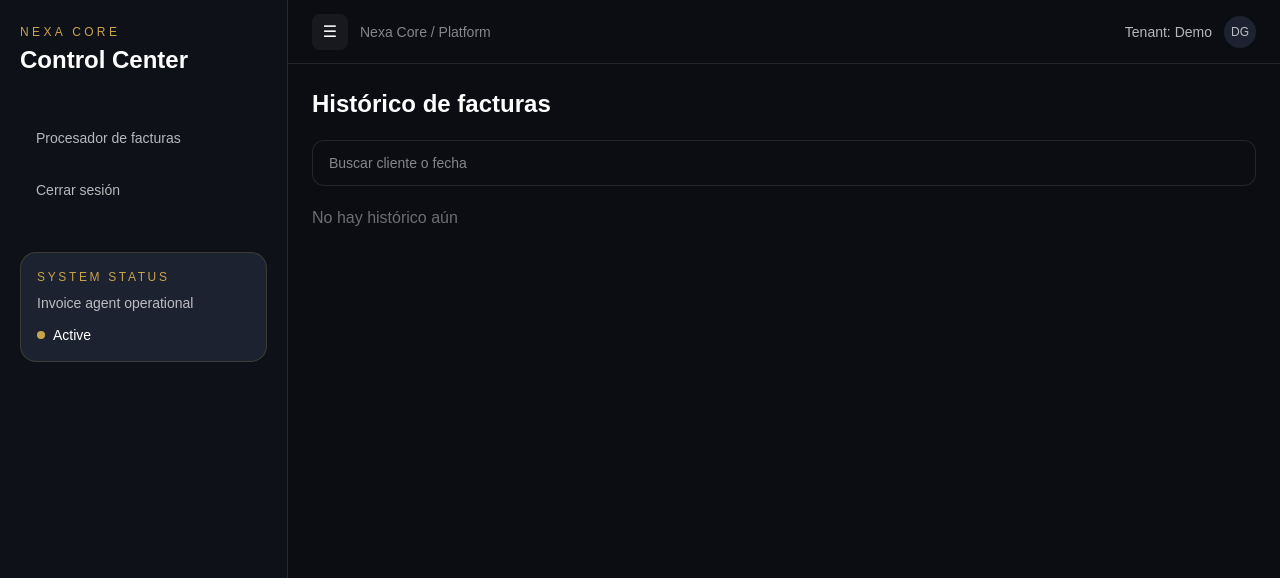
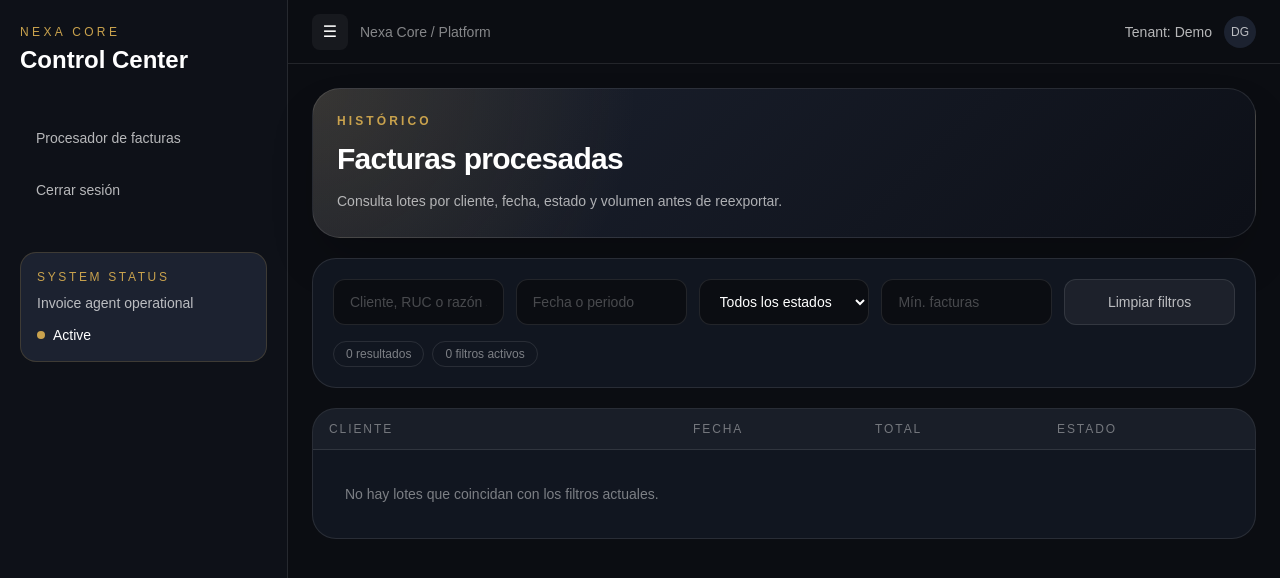
Before and after one commit to marcegale/aon-app, a Next.js app: page /historico in a window 1280 px wide. Shown: the top 578 px of the page. Built offline with nearby package versions, Linux system fonts and the light colour scheme.

Commit message:
feat: improve history filters

```diff
--- a/components/history/history-workspace.tsx
+++ b/components/history/history-workspace.tsx
@@ -19,51 +19,140 @@ function readHistory() {
   }
 }
 
+function getStatus(item: HistoryBatch) {
+  if (item.total > 0 && item.validated >= item.total) return "validado";
+  if (item.validated > 0) return "parcial";
+  return "pendiente";
+}
+
 export default function HistoryWorkspace() {
   const [items, setItems] = useState<HistoryBatch[]>([]);
-  const [query, setQuery] = useState("");
+  const [clientQuery, setClientQuery] = useState("");
+  const [dateQuery, setDateQuery] = useState("");
+  const [statusQuery, setStatusQuery] = useState("todos");
+  const [minTotal, setMinTotal] = useState("");
 
   useEffect(() => {
     setItems(readHistory());
   }, []);
 
   const filteredItems = useMemo(() => {
-    const q = query.toLowerCase();
-    if (!q) return items;
+    const normalizedClient = clientQuery.trim().toLowerCase();
+    const normalizedDate = dateQuery.trim().toLowerCase();
+    const minTotalNumber = Number(minTotal || 0);
 
-    return items.filter((item) =>
-      `${item.client} ${item.date}`.toLowerCase().includes(q)
-    );
-  }, [items, query]);
+    return items.filter((item) => {
+      const status = getStatus(item);
+      const matchesClient = !normalizedClient || item.client.toLowerCase().includes(normalizedClient);
+      const matchesDate = !normalizedDate || item.date.toLowerCase().includes(normalizedDate);
+      const matchesStatus = statusQuery === "todos" || status === statusQuery;
+      const matchesTotal = !minTotal || item.total >= minTotalNumber;
+
+      return matchesClient && matchesDate && matchesStatus && matchesTotal;
+    });
+  }, [items, clientQuery, dateQuery, statusQuery, minTotal]);
+
+  const activeFilterCount = [clientQuery, dateQuery, statusQuery !== "todos" ? statusQuery : "", minTotal].filter(Boolean).length;
+
+  function clearFilters() {
+    setClientQuery("");
+    setDateQuery("");
+    setStatusQuery("todos");
+    setMinTotal("");
+  }
 
   return (
     <div className="space-y-5">
-      <h1 className="text-2xl font-semibold text-white">
-        Histórico de facturas
+      <div className="rounded-[28px] border border-white/10 bg-[radial-gradient(circle_at_top_left,rgba(201,162,77,0.16),transparent_34%),linear-gradient(135deg,rgba(28,34,48,0.98),rgba(13,16,24,0.98))] p-6 shadow-2xl shadow-black/25">
+        <p className="text-xs font-semibold uppercase tracking-[0.26em] text-[#C9A24D]">
+          Histórico
+        </p>
+        <h1 className="mt-3 text-3xl font-semibold tracking-tight text-white">
+          Facturas procesadas
         </h1>
+        <p className="mt-3 max-w-2xl text-sm leading-6 text-white/65">
+          Consulta lotes por cliente, fecha, estado y volumen antes de reexportar.
+        </p>
+      </div>
 
+      <div className="rounded-[24px] border border-white/10 bg-[#111620] p-5">
+        <div className="grid gap-3 lg:grid-cols-5">
           <input
-        value={query}
-        onChange={(e) => setQuery(e.target.value)}
-        placeholder="Buscar cliente o fecha"
-        className="w-full rounded-xl border border-white/10 bg-[#0B0D12] px-4 py-3 text-sm text-white"
+            value={clientQuery}
+            onChange={(event) => setClientQuery(event.target.value)}
+            placeholder="Cliente, RUC o razón social"
+            className="rounded-xl border border-white/10 bg-[#0B0D12] px-4 py-3 text-sm text-white outline-none transition placeholder:text-white/25 focus:border-[#C9A24D]/50"
           />
+          <input
+            value={dateQuery}
+            onChange={(event) => setDateQuery(event.target.value)}
+            placeholder="Fecha o periodo"
+            className="rounded-xl border border-white/10 bg-[#0B0D12] px-4 py-3 text-sm text-white outline-none transition placeholder:text-white/25 focus:border-[#C9A24D]/50"
+          />
+          <select
+            value={statusQuery}
+            onChange={(event) => setStatusQuery(event.target.value)}
+            className="rounded-xl border border-white/10 bg-[#0B0D12] px-4 py-3 text-sm text-white outline-none transition focus:border-[#C9A24D]/50"
+          >
+            <option value="todos">Todos los estados</option>
+            <option value="validado">Validado</option>
+            <option value="parcial">Parcial</option>
+            <option value="pendiente">Pendiente</option>
+          </select>
+          <input
+            value={minTotal}
+            onChange={(event) => setMinTotal(event.target.value)}
+            placeholder="Mín. facturas"
+            inputMode="numeric"
+            className="rounded-xl border border-white/10 bg-[#0B0D12] px-4 py-3 text-sm text-white outline-none transition placeholder:text-white/25 focus:border-[#C9A24D]/50"
+          />
+          <button
+            type="button"
+            onClick={clearFilters}
+            className="rounded-xl border border-white/10 bg-white/5 px-4 py-3 text-sm text-white/70 transition hover:bg-white/10 hover:text-white active:scale-[0.99]"
+          >
+            Limpiar filtros
+          </button>
+        </div>
 
-      <div className="space-y-2">
+        <div className="mt-4 flex flex-wrap gap-2 text-xs text-white/45">
+          <span className="rounded-full border border-white/10 px-3 py-1">
+            {filteredItems.length} resultados
+          </span>
+          <span className="rounded-full border border-white/10 px-3 py-1">
+            {activeFilterCount} filtros activos
+          </span>
+        </div>
+      </div>
+
+      <div className="overflow-hidden rounded-[24px] border border-white/10 bg-[#111620]">
+        <div className="grid grid-cols-5 border-b border-white/10 bg-white/[0.035] px-4 py-3 text-xs uppercase tracking-[0.16em] text-white/40">
+          <span className="col-span-2">Cliente</span>
+          <span>Fecha</span>
+          <span>Total</span>
+          <span>Estado</span>
+        </div>
+
         {filteredItems.length === 0 ? (
-          <p className="text-white/40">No hay histórico aún</p>
+          <div className="p-8 text-sm leading-6 text-white/45">
+            No hay lotes que coincidan con los filtros actuales.
+          </div>
         ) : (
-          filteredItems.map((item) => (
+          filteredItems.map((item) => {
+            const status = getStatus(item);
+
+            return (
               <div
                 key={item.id}
-              className="rounded-xl border border-white/10 p-4"
+                className="grid grid-cols-5 border-b border-white/6 px-4 py-4 text-sm text-white/75 last:border-b-0"
               >
-              <p className="text-white">{item.client}</p>
-              <p className="text-sm text-white/50">
-                {item.total} facturas · {item.validated} validadas
-              </p>
+                <span className="col-span-2 font-medium text-white">{item.client}</span>
+                <span>{item.date}</span>
+                <span>{item.total}</span>
+                <span className="capitalize">{status}</span>
               </div>
-          ))
+            );
+          })
         )}
       </div>
     </div>
```
Lines whose indentation alone changed are shown as unchanged.
